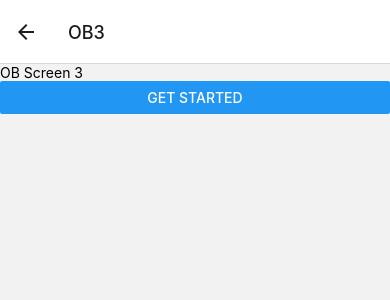
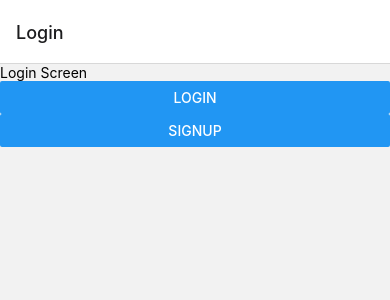
Before and after one commit to atwalsultan/breakfirst, a React Native app in the folder client/: screen /OB3 in a window 390 px wide. Shown: the top 300 px of the page. Built offline with nearby package versions, Linux system fonts and the light colour scheme.

Commit message:
#17 feat: add authentication stack and navigation (#18)

```diff
--- a/client/App.js
+++ b/client/App.js
@@ -8,7 +8,7 @@ import HomeScreen from './components/screens/HomeScreen';
 import LibraryScreen from './components/screens/LibraryScreen';
 import StatsScreen from './components/screens/StatsScreen';
 import ProfileScreen from './components/screens/ProfileScreen';
-import OnboardingStack from './components/stacks/OnboardingStack';
+import AuthenticationStack from './components/stacks/AuthenticationStack';
 
 const Tab = createBottomTabNavigator();
 // const Tab = createMaterialBottomTabNavigator();
@@ -22,7 +22,8 @@ export default function App() {
 				<Tab.Screen name="Stats" component={StatsScreen} />
 				<Tab.Screen name="Profile" component={ProfileScreen} />
 			</Tab.Navigator> */}
-			<OnboardingStack />
+
+			<AuthenticationStack />
 		</NavigationContainer>
 	);
 }
--- /dev/null
+++ b/client/components/screens/LoginScreen.js
@@ -0,0 +1,22 @@
+import React from 'react';
+import { StyleSheet, Text, View, Button } from 'react-native';
+
+const LoginScreen = ({ navigation }) => {
+    return (
+        <View>
+            <Text>Login Screen</Text>
+            <Button title="Login" onPress={() => {
+                navigation.replace("Onboarding");
+                navigation.navigate("Onboarding");
+            }} />
+            <Button title="Signup" onPress={() => {
+                navigation.replace("Signup");
+                navigation.navigate("Signup");
+            }} />
+        </View>
+    )
+}
+
+export default LoginScreen
+
+const styles = StyleSheet.create({})
--- /dev/null
+++ b/client/components/screens/SignupScreen.js
@@ -0,0 +1,22 @@
+import React from 'react';
+import { StyleSheet, Text, View, Button } from 'react-native';
+
+const SignupScreen = ({ navigation }) => {
+    return (
+        <View>
+            <Text>Signup Screen</Text>
+            <Button title="Signup" onPress={() => {
+                navigation.replace("Onboarding");
+                navigation.navigate("Onboarding");
+            }} />
+            <Button title="Login" onPress={() => {
+                navigation.replace("Login");
+                navigation.navigate("Login");
+            }} />
+        </View>
+    )
+}
+
+export default SignupScreen
+
+const styles = StyleSheet.create({})
--- /dev/null
+++ b/client/components/stacks/AuthenticationStack.js
@@ -0,0 +1,23 @@
+import React from 'react'
+import { StyleSheet, Text, View } from 'react-native'
+import { createNativeStackNavigator } from '@react-navigation/native-stack';
+
+import LoginScreen from '../screens/LoginScreen';
+import SignupScreen from '../screens/SignupScreen';
+import OnboardingStack from './OnboardingStack';
+
+const Stack = createNativeStackNavigator();
+
+const AuthenticationStack = () => {
+    return (
+        <Stack.Navigator>
+            <Stack.Screen name="Login" component={LoginScreen} />
+            <Stack.Screen name="Signup" component={SignupScreen} />
+            <Stack.Screen name="Onboarding" component={OnboardingStack} options={{headerShown: false}} />
+        </Stack.Navigator>
+    )
+}
+
+export default AuthenticationStack
+
+const styles = StyleSheet.create({})
--- a/client/components/stacks/OnboardingStack.js
+++ b/client/components/stacks/OnboardingStack.js
@@ -1,6 +1,5 @@
 import * as React from 'react';
-import { StyleSheet, Text, View } from 'react-native'
-import { NavigationContainer } from '@react-navigation/native';
+import { StyleSheet } from 'react-native'
 import { createNativeStackNavigator } from '@react-navigation/native-stack';
 
 import IntroScreen1 from '../screens/onboarding/IntroScreen1';
```
